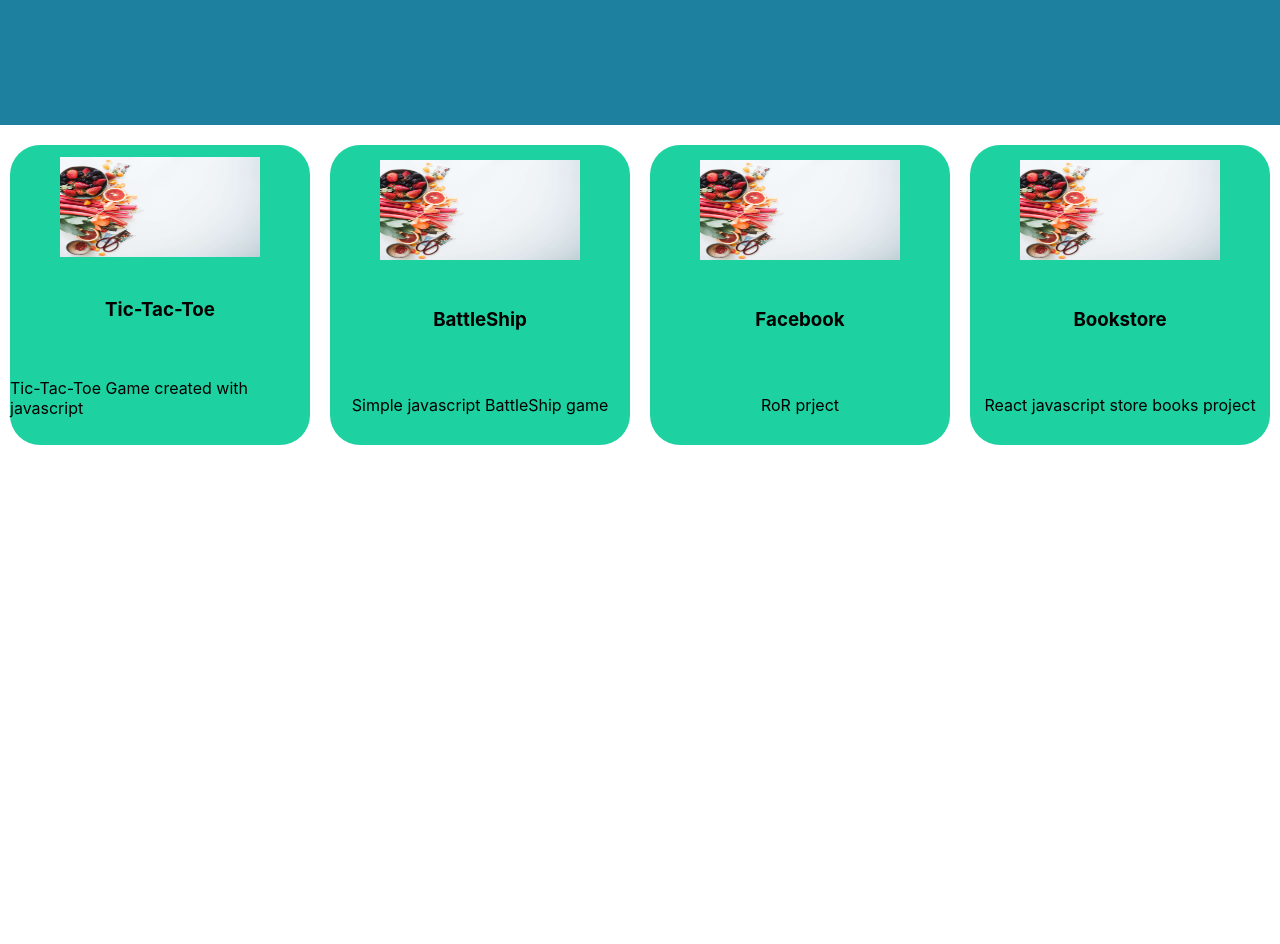
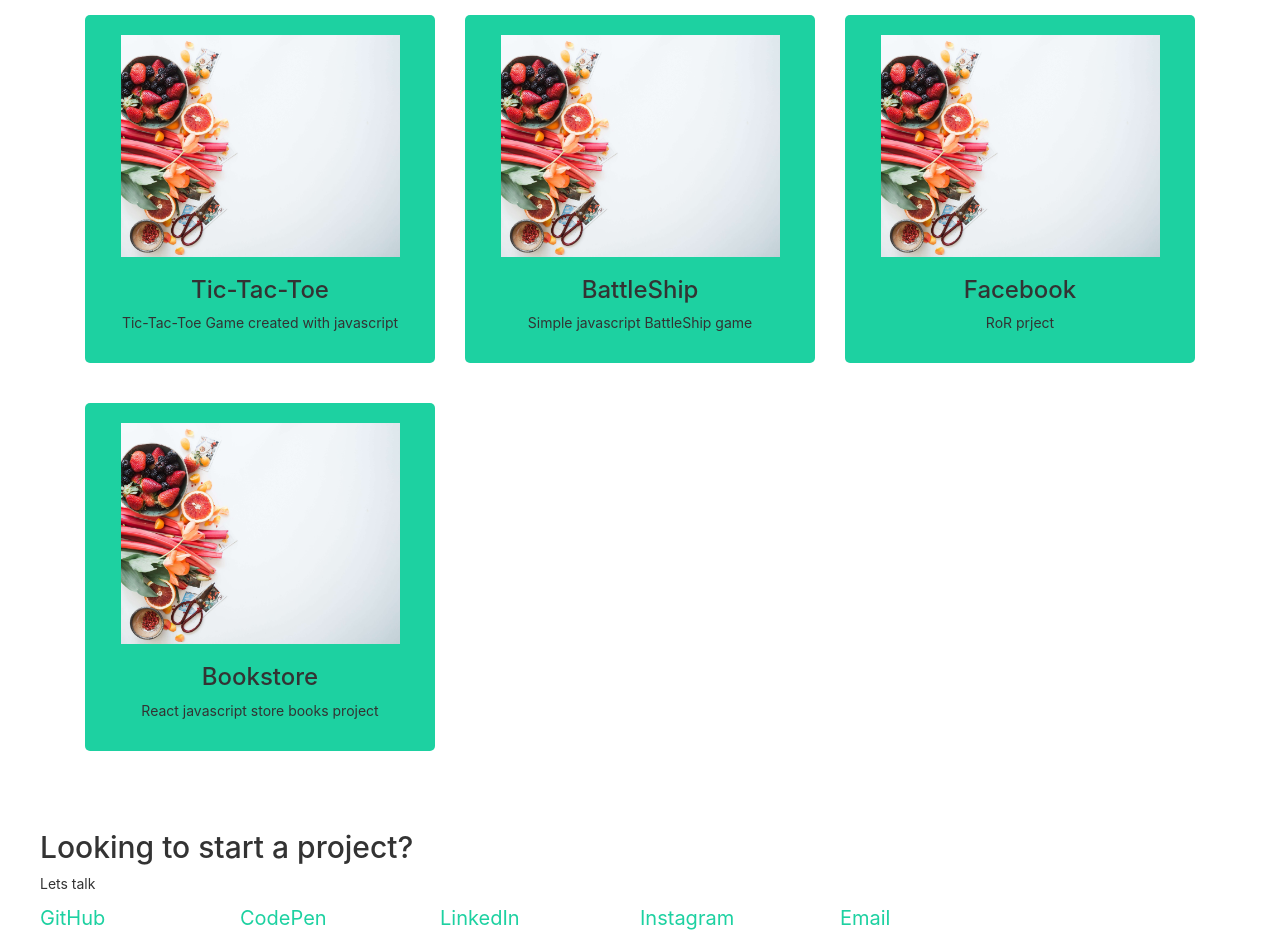
Before and after one commit to zinagithub/zina-portfolio, a React (Create React App) app: page / in a window 1280 px wide. Shown: the part 920-1864 px from the top of the page. Before the commit the page ends 1385 px from the top, so only its background shows below. Built offline with nearby package versions, Linux system fonts and the light colour scheme.

Commit message:
add bootstrap add footer section

```diff
--- a/public/index.html
+++ b/public/index.html
@@ -3,6 +3,8 @@
   <head>
     <meta charset="utf-8" />
     <link rel="stylesheet" href="https://cdnjs.cloudflare.com/ajax/libs/font-awesome/4.7.0/css/font-awesome.min.css">
+    <link rel="stylesheet" href="https://maxcdn.bootstrapcdn.com/bootstrap/3.3.7/css/bootstrap.min.css" integrity="sha384-BVYiiSIFeK1dGmJRAkycuHAHRg32OmUcww7on3RYdg4Va+PmSTsz/K68vbdEjh4u" crossorigin="anonymous">
+
     <meta name="viewport" content="width=device-width, initial-scale=1" />
     <meta
       name="description"
--- a/src/App.js
+++ b/src/App.js
@@ -4,6 +4,7 @@ import Header from './components/header';
 import Hero from './components/hero';
 import Skills from './components/skills';
 import Projects from './components/projects';
+import FooterElm from './components/footer';
 
 function App() {
   return (
@@ -12,6 +13,7 @@ function App() {
         <Hero />
         <Skills />
         <Projects />
+        <FooterElm />
     </div>
   );
 }
--- /dev/null
+++ b/src/components/footer.css
@@ -0,0 +1,18 @@
+/*.footer h2 {
+	padding-left: 30px;
+}
+.footer p{
+	padding-left: 30px;
+}*/
+.footer {
+	margin: 20px;
+	padding: 20px;
+	text-align: left;
+}
+.links {
+	padding-left: 0;
+}
+.links a {
+   font-size: 20px;
+   color : #1dd1a1;
+}
--- /dev/null
+++ b/src/components/footer.js
@@ -0,0 +1,25 @@
+import React from 'react';
+import './footer.css'
+
+
+class FooterElm extends React.Component {
+
+  render() {
+  	const arrLinks = ['GitHub','CodePen','LinkedIn','Instagram','Email'];
+    const displayLinks = arrLinks.map((val, i) => {
+    	return <div className="col-xs-12  col-sm-2 links" key = {i}><a href = {'#' + val} >{val}</a></div>
+    }
+
+    );
+  	return (
+  		<div className='footer'>
+  		    <h2>Looking to start a project?</h2>
+          <p>Lets talk</p>
+              {displayLinks}
+      </div>
+  		);
+  }
+
+}
+
+export default FooterElm;
--- a/src/components/navigation.css
+++ b/src/components/navigation.css
@@ -1,6 +1,5 @@
 nav {
 	align-items: center;
-	/*background-color: #1d809f;*/
 	display : flex;
 	justify-content: space-between;
 	padding-left: 20px;
@@ -14,7 +13,7 @@ nav ul li {
 	margin-right: 15px;
 }
 nav ul li a {
-	/*color : #FFF;*/
+
 	color : #212529;
 	text-decoration: none;
 }
--- a/src/components/navigation.js
+++ b/src/components/navigation.js
@@ -17,7 +17,7 @@ class Navigation extends React.Component {
                                  <span className = 'nLetter'>n</span>
                                  <span className = 'aLetter'>a</span>
           </h1>
-            <ul>
+            <ul className="hidden-xs">
             	{displayLinks}
             </ul>
          </nav>
--- a/src/components/project.js
+++ b/src/components/project.js
@@ -4,10 +4,17 @@ import './projects.css';
 
 function Project(props){
 	return (
-		<div className='project'>
-		   <img src = {props.img} alt = {props.name} width = '200' height = '100'/>
-           <h3>{props.name}</h3>
-           <p>{props.description}</p>
+		<div>
+
+		     <div className = 'col-sm-12 col-md-6 col-lg-4 '>
+		       <div className = 'project'>
+		       <img src = {props.img} alt = {props.name} width = '90%' height = '80%'/>
+               <h3>{props.name}</h3>
+               <p>{props.description}</p>
+               </div>
+		     </div>
+
+
 		</div>
 		)
 }
--- a/src/components/projects.css
+++ b/src/components/projects.css
@@ -1,19 +1,24 @@
 .project {
 	align-items: center;
 	background-color: #1dd1a1;
-	border-radius: 30px;
+	border-radius: 5px;
 	display : flex;
 	flex-direction: column;
-	height: 300px;
+	/*height: 300px;*/
 	justify-content: space-around;
+	padding: 20px;
+
 	margin-bottom: 20px;
 	margin-top: 20px;
-	width: 300px;
+	/*margin : 10px;
+	width: 360px;*/
 }
 .projects {
 	/*background-color: #f39c12;*/
 
-	/*color :#1d809f;*/
+	/*color :#1d809f;
 	display : flex;
-	justify-content: space-around;
+	justify-content: space-around;*/
+	align-items: center;
+	margin : 0 auto;
 }
--- a/src/components/projects.js
+++ b/src/components/projects.js
@@ -15,12 +15,12 @@ function Projects(){
 		  ]);
 
 	return (
-       <div className='projects'>
+          <div className = 'container projects'>
           {projects.map(prj => (
              <Project name={prj.name} description= {prj.description} img = {prj.img} />
           	)
           	)}
-       </div>
+         </div>
 		)
 }
 export default Projects;
--- a/src/components/skills.css
+++ b/src/components/skills.css
@@ -16,7 +16,7 @@
   margin-bottom: 50px;
   margin-top :0;
 }
-.row {
+/*.row {
 	display: flex;
 	justify-content: space-around;
 }
@@ -30,3 +30,4 @@
 	line-height: 100px;
 	width: 100px;
 }
+*/
--- a/src/components/skills.js
+++ b/src/components/skills.js
@@ -9,14 +9,19 @@ class Skills extends React.Component {
   		 <div className = 'skills'>
             <h3 className = 'title1'>Skills</h3>
             <h2 className = 'title2'>Here is my Skills</h2>
+            <div className = 'container'>
             <div className = 'row'>
+
               {
+
               arrIcons.map((elm, index) => {
 
                return (<Icons key = {index} myIcon = {elm.icon}   myTitle= {elm.title}
                              desc = {elm.description} />)
               })
               }
+
+            </div>
             </div>
   		 </div>
  		);
@@ -54,7 +59,7 @@ class Icons extends React.Component {
 
   render() {
       return (
-        <div>
+        <div className = 'col-xs-6 col-sm-3'>
             <span>{this.props.myIcon}</span>
             <h4>{this.props.myTitle}</h4>
             <p>{this.props.desc}</p>
```
